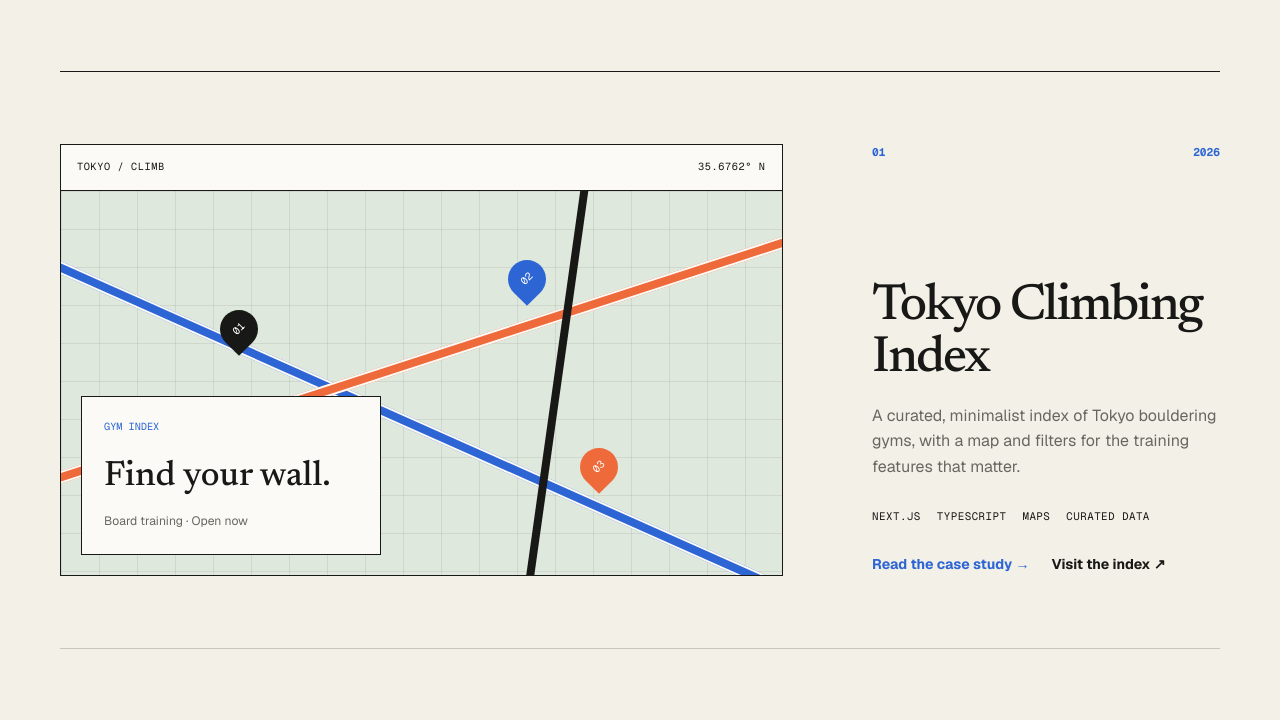
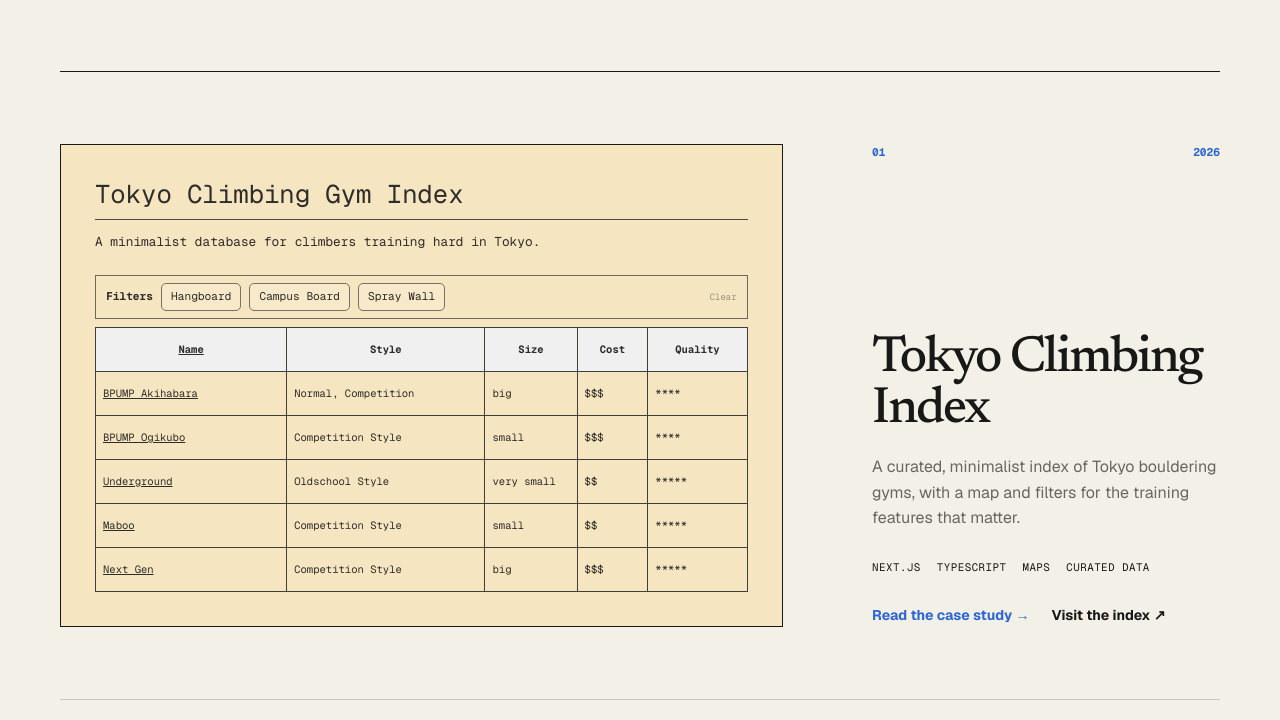
Before and after one commit to zyeo/personal-website, a Next.js app: page / in a window 1280 px wide. Shown: the part 1012-1732 px from the top of the page. Built offline with nearby package versions, Linux system fonts and the light colour scheme.

Commit message:
content: refine portfolio details and project preview

```diff
--- a/src/app/components/ProjectVisual.tsx
+++ b/src/app/components/ProjectVisual.tsx
@@ -4,18 +4,35 @@ export default function ProjectVisual({ kind }: { kind: Project["visual"] }) {
   if (kind === "index") {
     return (
       <div className="project-preview index-preview">
-        <div className="preview-bar"><span>TOKYO / CLIMB</span><span>35.6762° N</span></div>
-        <div className="index-map">
-          <span className="map-line line-one" />
-          <span className="map-line line-two" />
-          <span className="map-line line-three" />
-          <span className="map-pin pin-one">01</span>
-          <span className="map-pin pin-two">02</span>
-          <span className="map-pin pin-three">03</span>
-          <div className="index-panel">
-            <p>GYM INDEX</p>
-            <strong>Find your wall.</strong>
-            <span>Board training · Open now</span>
+        <div className="index-site">
+          <h4>Tokyo Climbing Gym Index</h4>
+          <p>A minimalist database for climbers training hard in Tokyo.</p>
+          <div className="index-filters">
+            <strong>Filters</strong>
+            <span>Hangboard</span>
+            <span>Campus Board</span>
+            <span>Spray Wall</span>
+            <small>Clear</small>
+          </div>
+          <div className="index-table" role="presentation">
+            <div className="index-row index-head">
+              <span>Name</span><span>Style</span><span>Size</span><span>Cost</span><span>Quality</span>
+            </div>
+            <div className="index-row">
+              <span>BPUMP Akihabara</span><span>Normal, Competition</span><span>big</span><span>$$$</span><span>****</span>
+            </div>
+            <div className="index-row">
+              <span>BPUMP Ogikubo</span><span>Competition Style</span><span>small</span><span>$$$</span><span>****</span>
+            </div>
+            <div className="index-row">
+              <span>Underground</span><span>Oldschool Style</span><span>very small</span><span>$$</span><span>*****</span>
+            </div>
+            <div className="index-row">
+              <span>Maboo</span><span>Competition Style</span><span>small</span><span>$$</span><span>*****</span>
+            </div>
+            <div className="index-row">
+              <span>Next Gen</span><span>Competition Style</span><span>big</span><span>$$$</span><span>*****</span>
+            </div>
           </div>
         </div>
       </div>
--- a/src/app/data/projects.ts
+++ b/src/app/data/projects.ts
@@ -43,7 +43,7 @@ export const projects: Project[] = [
     title: "YouTube Time Tracker",
     eyebrow: "Browser extension · Local-first",
     year: "2026",
-    summary: "A Chrome extension that measures focused YouTube time by page type—without sending browsing data off-device.",
+    summary: "A Chrome extension that measures time wasted doomscrolling on YouTube.",
     intro: "Most screen-time totals lack context. A tutorial, a long video, and thirty minutes of scrolling are not the same thing. This extension measures focused activity and makes the differences visible.",
     visual: "tracker",
     stack: ["Chrome APIs", "JavaScript", "Local storage", "Node tests"],
--- a/src/app/globals.css
+++ b/src/app/globals.css
@@ -247,20 +247,19 @@ button { font: inherit; }
   font-size: 0.64rem;
   letter-spacing: 0.06em;
 }
-.index-map { position: relative; min-height: 384px; background-color: #dfe8dd; background-image: linear-gradient(rgba(24,24,22,.08) 1px, transparent 1px), linear-gradient(90deg, rgba(24,24,22,.08) 1px, transparent 1px); background-size: 38px 38px; overflow: hidden; }
-.map-line { position: absolute; display: block; width: 150%; height: 12px; border-block: 2px solid var(--white); background: var(--blue); transform-origin: left; }
-.line-one { top: 62px; left: -20px; transform: rotate(24deg); }
-.line-two { top: 290px; left: -30px; transform: rotate(-18deg); background: var(--orange); }
-.line-three { width: 8px; height: 150%; left: 68%; top: -80px; border: 0; background: var(--ink); transform: rotate(8deg); }
-.map-pin { position: absolute; z-index: 2; display: grid; place-items: center; width: 38px; height: 38px; border-radius: 50% 50% 50% 0; transform: rotate(-45deg); background: var(--ink); color: white; font-family: var(--font-geist-mono), monospace; font-size: .65rem; }
-.map-pin::first-letter { transform: rotate(45deg); }
-.pin-one { left: 22%; top: 31%; }
-.pin-two { left: 62%; top: 18%; background: var(--blue); }
-.pin-three { left: 72%; top: 67%; background: var(--orange); }
-.index-panel { position: absolute; z-index: 3; left: 20px; bottom: 20px; width: min(300px, calc(100% - 40px)); padding: 22px; border: 1px solid var(--ink); background: var(--white); }
-.index-panel p { margin: 0 0 24px; color: var(--blue); font-family: var(--font-geist-mono), monospace; font-size: .64rem; }
-.index-panel strong { display: block; font-family: var(--font-newsreader), Georgia, serif; font-size: 2.2rem; font-weight: 450; line-height: 1; }
-.index-panel span { display: block; margin-top: 18px; color: var(--muted); font-size: .76rem; }
+.index-preview { background: #f5e5c0; }
+.index-site { min-height: 430px; padding: clamp(18px, 3.4vw, 34px); font-family: var(--font-geist-mono), monospace; color: #2f2d29; }
+.index-site h4 { margin: 0; padding-bottom: 10px; border-bottom: 1px solid #4c4942; font-size: clamp(1rem, 2.2vw, 1.6rem); line-height: 1.2; }
+.index-site > p { margin: 12px 0 22px; font-size: clamp(.58rem, 1.2vw, .8rem); }
+.index-filters { display: flex; align-items: center; gap: 8px; min-height: 42px; padding: 7px 10px; border: 1px solid #6d685e; font-size: clamp(.52rem, 1vw, .7rem); }
+.index-filters span { padding: 4px 9px; border: 1px solid #777166; border-radius: 5px; background: rgba(255,255,255,.14); }
+.index-filters small { margin-left: auto; opacity: .45; }
+.index-table { margin-top: 8px; border-top: 1px solid #403e39; border-left: 1px solid #403e39; font-size: clamp(.48rem, .94vw, .66rem); }
+.index-row { display: grid; grid-template-columns: 1.35fr 1.4fr .65fr .5fr .7fr; }
+.index-row span { min-height: 44px; display: flex; align-items: center; padding: 7px; border-right: 1px solid #403e39; border-bottom: 1px solid #403e39; }
+.index-row span:first-child { text-decoration: underline; }
+.index-head { background: #f0f0f1; font-weight: 700; text-align: center; }
+.index-head span { justify-content: center; text-decoration: none; }
 
 .tracker-preview { background: #172235; color: #eef1e9; }
 .tracker-preview .preview-bar { border-color: #667082; }
@@ -322,7 +321,7 @@ button { font: inherit; }
 .case-actions a:first-child { color: var(--blue); }
 .case-visual { min-height: 620px; margin-top: 100px; }
 .case-visual .project-preview { min-height: 620px; }
-.case-visual .index-map,
+.case-visual .index-site,
 .case-visual .tracker-dashboard,
 .case-visual .kettle-dashboard { min-height: 574px; }
 .case-facts { display: grid; grid-template-columns: repeat(3, 1fr); margin: 0; border-bottom: 1px solid var(--line); }
@@ -362,7 +361,7 @@ button { font: inherit; }
   .section-heading h2, .outside-copy h2, .contact-section h2 { font-size: clamp(3rem, 13vw, 4.6rem); }
   .project { padding-block: 54px; gap: 0; }
   .project-visual-wrap, .project-preview { min-height: 350px; }
-  .index-map, .tracker-dashboard, .kettle-dashboard { min-height: 304px; }
+  .index-site, .tracker-dashboard, .kettle-dashboard { min-height: 304px; }
   .tracker-dashboard { padding: 28px 20px; grid-template-columns: .8fr 1.2fr; gap: 18px; }
   .tracker-total strong { font-size: 4.2rem; }
   .tracker-legend { gap: 12px; font-size: .48rem; }
@@ -384,7 +383,7 @@ button { font: inherit; }
   .case-header .eyebrow { margin-top: 0; }
   .case-visual { min-height: 420px; margin-top: 70px; }
   .case-visual .project-preview { min-height: 420px; }
-  .case-visual .index-map, .case-visual .tracker-dashboard, .case-visual .kettle-dashboard { min-height: 374px; }
+  .case-visual .index-site, .case-visual .tracker-dashboard, .case-visual .kettle-dashboard { min-height: 374px; }
   .case-facts { grid-template-columns: 1fr; }
   .case-facts div + div { padding-left: 0; border-left: 0; border-top: 1px solid var(--line); }
   .case-body { margin-top: 80px; }
--- a/src/app/layout.tsx
+++ b/src/app/layout.tsx
@@ -63,7 +63,7 @@ export default function RootLayout({ children }: Readonly<{ children: React.Reac
         <div id="main-content">{children}</div>
         <footer className="site-footer shell">
           <p>© Zach Yeo</p>
-          <p>Built carefully in Tokyo.</p>
+          <p>Built with <span aria-label="love">❤️</span> in Tokyo.</p>
           <a href="#main-content">Back to top ↑</a>
         </footer>
       </body>
--- a/src/app/page.tsx
+++ b/src/app/page.tsx
@@ -5,6 +5,12 @@ import ProjectVisual from "./components/ProjectVisual";
 import { projects } from "./data/projects";
 
 const experience = [
+  {
+    role: "Software Engineer",
+    company: "Recho",
+    period: "Present",
+    detail: "Building voice-AI products for enterprise customer operations.",
+  },
   {
     role: "AI Tutor",
     company: "xAI",
@@ -122,8 +128,9 @@ export default function Home() {
               <p className="eyebrow">02 / Away from the keyboard</p>
               <h2 id="outside-heading">I climb and make photographs.</h2>
               <p>
-                Photography is where I slow down and pay attention. I keep a
-                separate journal of photographs from places I’ve lived and wandered.
+                When I’m not working, I’m often walking around with a camera,
+                photographing whatever catches my eye. Here I keep a daily photo
+                journal of the places I’ve explored.
               </p>
               <a className="text-link" href="https://photos.zachyeo.com" target="_blank" rel="noreferrer">
                 Visit my photography journal ↗
@@ -154,7 +161,7 @@ export default function Home() {
         <section className="contact-section shell" id="contact" aria-labelledby="contact-heading">
           <p className="eyebrow">04 / Say hello</p>
           <h2 id="contact-heading">Have a thoughtful project in mind?</h2>
-          <p>I’m always happy to talk about useful software, climbing, or a good cup of tea.</p>
+          <p>I’m always happy to talk about useful software, climbing, or a good cup of coffee.</p>
           <div className="contact-links">
             <a href="https://www.linkedin.com/in/zacharyyeo" target="_blank" rel="noreferrer">LinkedIn ↗</a>
             <a href="https://github.com/zyeo" target="_blank" rel="noreferrer">GitHub ↗</a>
```
